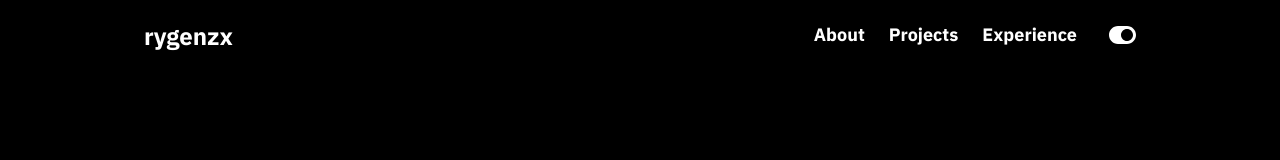
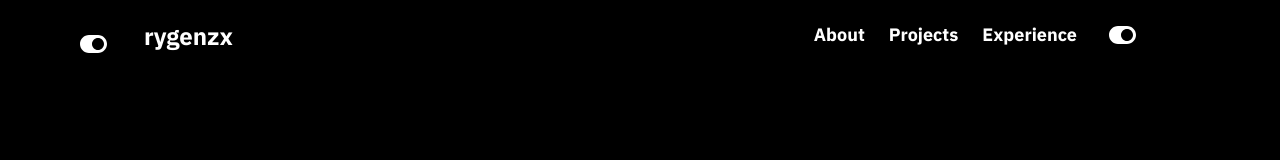
Before and after one commit to rigenski/personal-website, a Next.js app: page / in a window 1280 px wide. Shown: the top 160 px of the page. Built offline with nearby package versions, Linux system fonts and the light colour scheme.

Commit message:
feat: add animation navigation

```diff
--- a/components/nav/Navbar.tsx
+++ b/components/nav/Navbar.tsx
@@ -85,7 +85,7 @@ const Navbar = () => {
     <>
       <div
         className={`fixed h-screen w-full z-30 bg-black ${
-          drawer && mobileScreen ? 'bg-opacity-75' : 'bg-opacity-0'
+          drawer && mobileScreen ? 'block bg-opacity-75' : 'hidden bg-opacity-0'
         }`}
         onClick={() => onDrawerClick()}
       ></div>
@@ -102,13 +102,10 @@ const Navbar = () => {
           }`}
         >
           <div className={`flex justify-between bg-white dark:bg-black`}>
-            {
-              /**
-               * Button DarkTheme
-               */
-              drawer ? (
             <button
-                  className="pr-4 py-4 dark:text-white"
+              className={`absolute pr-4 py-4 transform dark:text-white ${
+                drawer ? 'translate-x-0' : '-translate-x-16'
+              }`}
               onClick={() => initDarkTheme()}
             >
               {
@@ -128,18 +125,15 @@ const Navbar = () => {
                 )
               }
             </button>
-              ) : (
             <Link href="/">
               <a
-                    className={` font-bold leading-none dark:text-white ${
+                className={`font-bold leading-none transform dark:text-white ${
                   mobileScreen ? 'text-2xl pr-4 py-4' : 'py-2 text-2xl'
-                    } `}
+                } ${drawer ? 'translate-y-16' : 'translate-y-0'} `}
               >
                 rygenzx
               </a>
             </Link>
-              )
-            }
             {
               /**
                * Navigation
@@ -209,7 +203,7 @@ const Navbar = () => {
             }
             {
               /**
-               * Button Show Navigation
+               * Drawer Navigation
                */
               mobileScreen ? (
                 <button
--- a/styles/main.css
+++ b/styles/main.css
@@ -18,13 +18,15 @@
 
 @layer base {
   * {
-    @apply transition-all;
+    @apply transition;
+    @apply duration-300;
   }
 
   .nav-link:after {
-    content: "";
+    content: '';
     @apply block;
-    @apply transition-all;
+    @apply transition;
+    @apply duration-300;
     @apply transform;
     @apply scale-x-0;
     @apply border;
@@ -53,6 +55,7 @@
   }
 
   ::-webkit-scrollbar-thumb {
-    @apply bg-yellow-500;
+    @apply bg-black;
+    @apply dark:bg-white;
   }
 }
```
Lines whose indentation alone changed are shown as unchanged.
